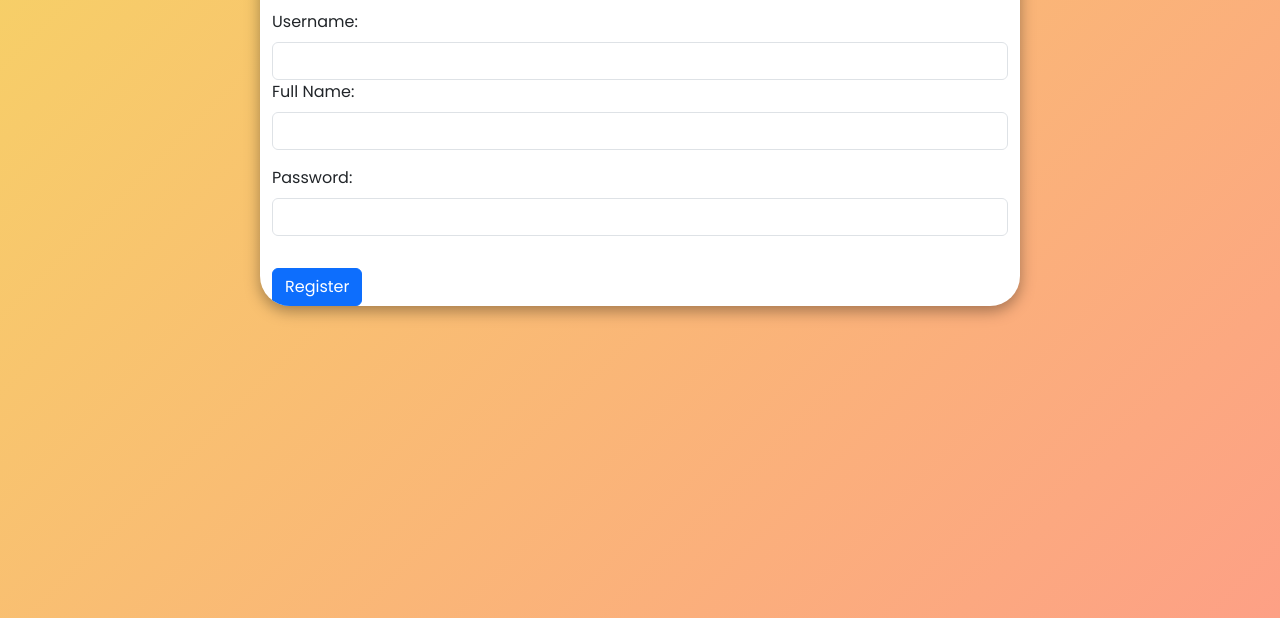
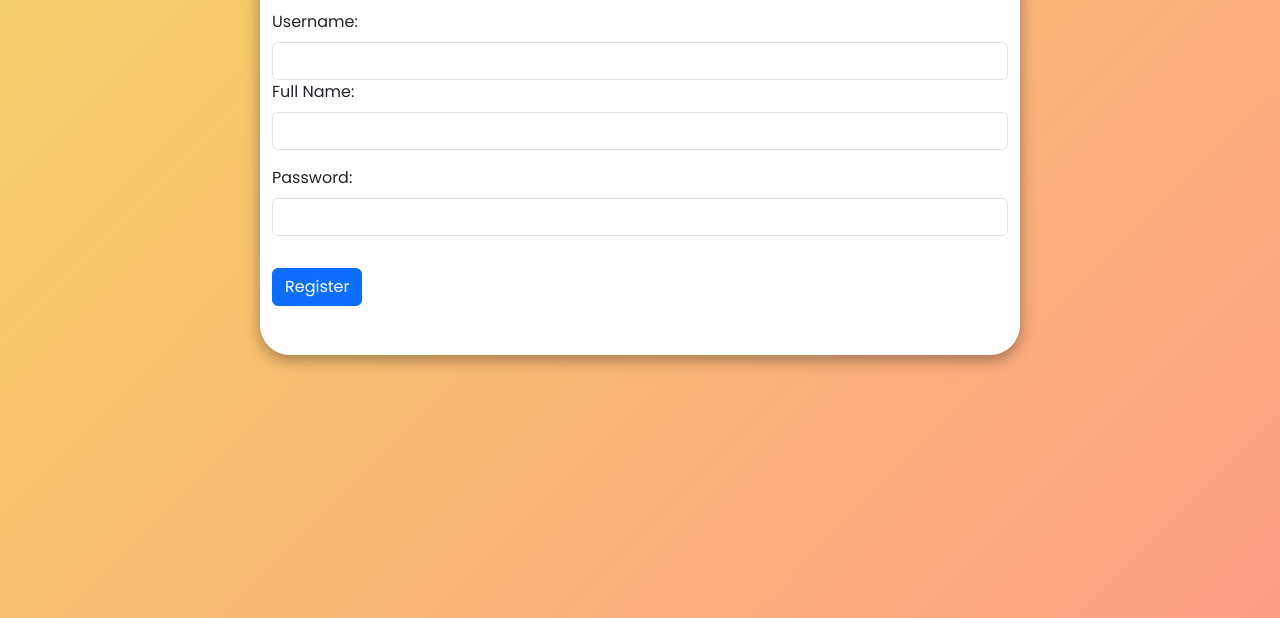
Before and after one commit to CodingCZR/Kayos-Blog, a plain HTML site: page microbloglite-capstone-starter-frontend/registration.html in a window 1280 px wide. Shown: the part 182-800 px from the top of the page. Drawn offline with nearby package versions, Linux system fonts and the light colour scheme.

Commit message:
fixed min-height typo error in #registrationContiner class

```diff
--- a/microbloglite-capstone-starter-frontend/styles/registration.css
+++ b/microbloglite-capstone-starter-frontend/styles/registration.css
@@ -16,5 +16,5 @@ body{
     overflow: hidden;
     width: 760px;
     max-width: 100%;
-    min-height: 425adjuspx;
+    min-height: 425px;
 }
```
